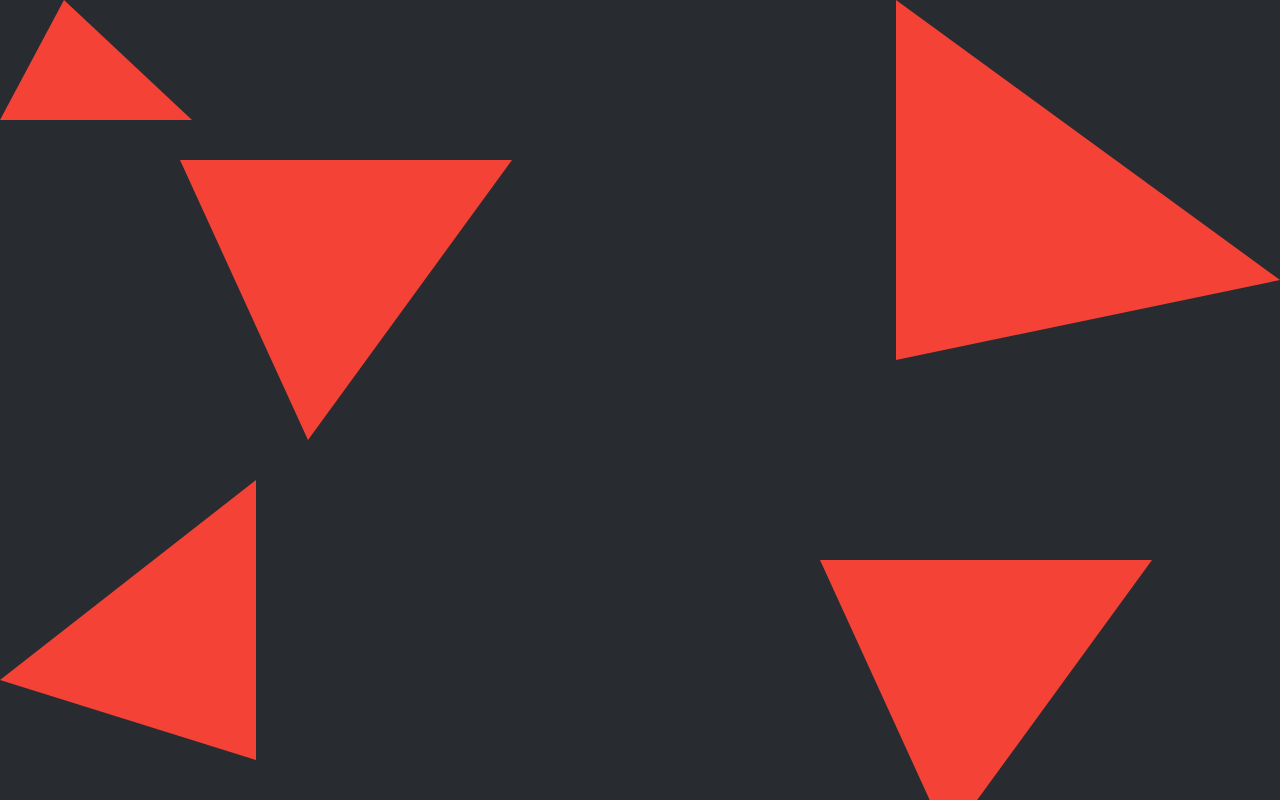
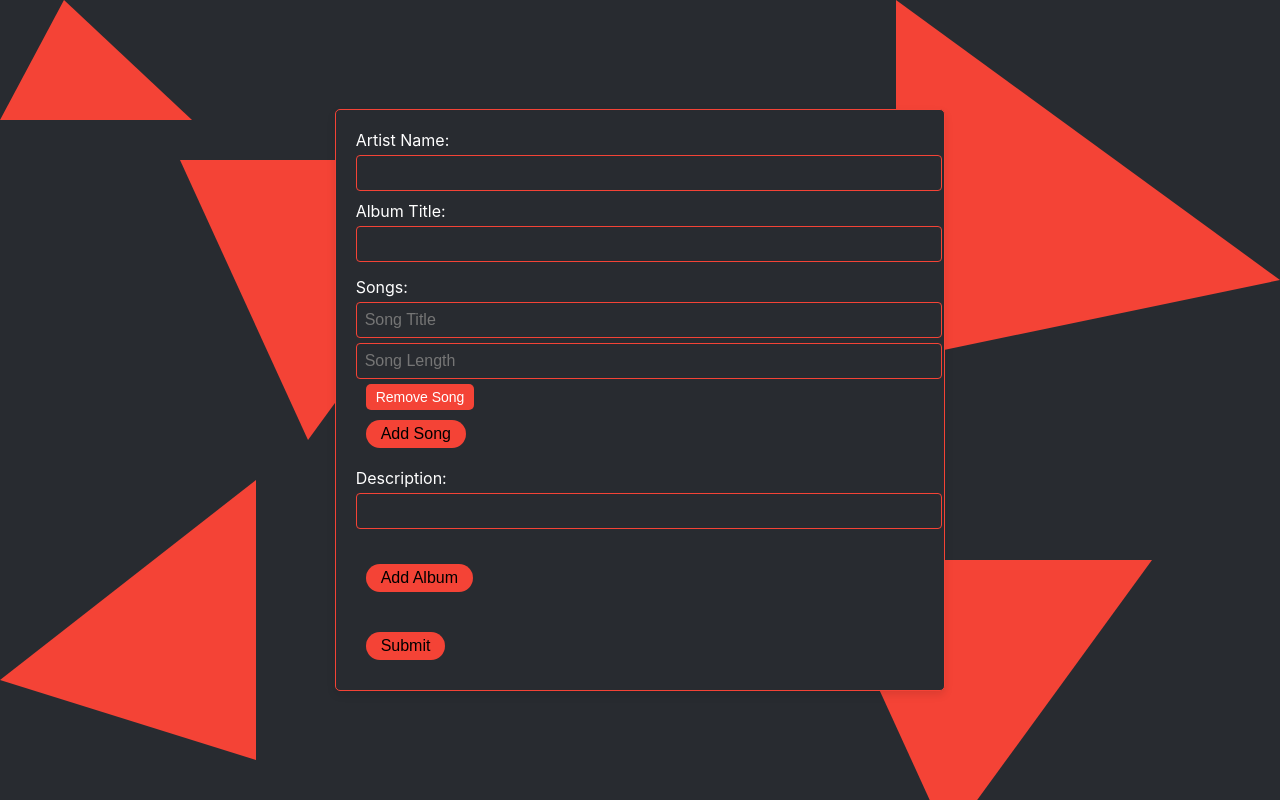
Before and after one commit to Mihnea2003/Music_Library, a React (Create React App) app in the folder music-library-frontend/: page /add-artist in a window 1280 px wide. Built offline with nearby package versions, Linux system fonts and the light colour scheme.

Commit message:
Designing the pages
Design for Add Artist
Confirmation for remove artist

```diff
--- a/music-library-frontend/src/Components/Artists_components.css
+++ b/music-library-frontend/src/Components/Artists_components.css
@@ -88,7 +88,20 @@
     border: none;
     cursor: pointer;
   }
-
+  .artist-actions button:hover {
+    color: #fff;
+    background-color: #b71c1c;
+  }
+  .add-button {
+    margin-left: 10px; /* Adjust spacing between action buttons */
+    padding: 5px 15px;
+    font-size: 16px;
+    color: #000;
+    background-color: #f44336;
+    border-radius: 20px;
+    border: none;
+    cursor: pointer;
+  }
   .action-buttons {
     display: flex;
     flex-direction: column;
--- a/music-library-frontend/src/Components/Artists_components.jsx
+++ b/music-library-frontend/src/Components/Artists_components.jsx
@@ -40,6 +40,8 @@ function Artists() {
   };
 
   const handleDeleteArtist = async (id) => {
+    const confirmDelete = window.confirm("Are you sure you want to proceed?");
+    if (confirmDelete) {
       try {
         await axios.delete(`http://localhost:3000/api/artists/${id}`);
         const updatedArtists = artists.filter(artist => artist.id !== id);
@@ -48,6 +50,7 @@ function Artists() {
         setShowActionButtons(false); // Hide action buttons after deleting
       } catch (error) {
         console.error('Error deleting artist:', error);
+      }
     }
   };
 
@@ -58,6 +61,7 @@ function Artists() {
   return (
     <div className="artists-section">
       <h2>Artists Section</h2>
+      <button className="add-button" onClick={handleAddArtist}>Add Artist</button>
       {artists.length > 0 && (
         <div>
           <div className="artist-header">
@@ -66,7 +70,6 @@ function Artists() {
               <button onClick={toggleActionButtons}>Actions</button>
               {showActionButtons && (
                 <div className="action-buttons">
-                  <button onClick={handleAddArtist}>Add Artist</button>
                   <button onClick={() => handleUpdateArtist(artists[currentPage].id)}>Update Artist</button>
                   <button onClick={() => handleDeleteArtist(artists[currentPage].id)}>Delete Artist</button>
                 </div>
--- /dev/null
+++ b/music-library-frontend/src/Pages/AddArtist.css
@@ -0,0 +1,104 @@
+/* Parent container */
+.add-artist-container {
+    display: flex;
+    justify-content: center;
+    align-items: center;
+    height: 100vh; /* Ensures full viewport height */
+  }
+
+  /* Add-artist-form styling */
+  .add-artist-form {
+    max-width: 900px;
+    padding: 20px;
+    background-color: #282B30;
+    border: 1px solid #f44336;
+    border-radius: 5px;
+    box-shadow: 0 4px 8px rgba(0, 0, 0, 0.1); /* Optional: add some shadow for better visual effect */
+  }
+
+  /* Input container styling */
+  .input-container {
+    margin-bottom: 10px;
+  }
+
+  /* Label styling */
+  .input-container label {
+    display: block;
+    margin-bottom: 5px;
+    color: #fff;
+  }
+
+  /* Input field styling */
+  .input-container input[type="text"] {
+    width: 100%;
+    padding: 8px;
+    font-size: 16px;
+    border: 1px solid #f44336; /* Border color */
+    border-radius: 4px;
+    background-color: #282B30; /* Same color as the box */
+    color: #fff; /* Text color */
+  }
+
+  .input-container input[type="text"]:focus {
+    outline: none;
+    border-color: #f44336;
+  }
+
+  /* Album container styling */
+  .album-container {
+    margin-bottom: 20px;
+  }
+
+  .album-container label {
+    display: block;
+    margin-bottom: 5px;
+    color: #fff;
+  }
+
+  .album-container input[type="text"] {
+    width: 100%;
+    padding: 8px;
+    font-size: 16px;
+    border: 1px solid #f44336; /* Border color */
+    border-radius: 4px;
+    background-color: #282B30; /* Same color as the box */
+    color: #fff; /* Text color */
+    margin-bottom: 5px;
+  }
+
+  .album-container input[type="text"]:focus {
+    outline: none;
+    border-color: #f44336;
+  }
+
+  /* Button styling */
+  .add-button {
+    margin: 10px;
+    padding: 10px 20px;
+    font-size: 16px;
+    color: #000;
+    background-color: #f44336;
+    border: none;
+    border-radius: 20px;
+    cursor: pointer;
+  }
+
+  .add-button:hover {
+    color: #fff;
+    background-color: #b71c1c;
+  }
+
+  .remove-button {
+    margin-left: 10px;
+    padding: 5px 10px;
+    font-size: 14px;
+    color: #fff;
+    background-color: #f44336;
+    border: none;
+    border-radius: 5px;
+    cursor: pointer;
+  }
+
+  .remove-button:hover {
+    background-color: #b71c1c;
+  }
--- a/music-library-frontend/src/Pages/AddArtist.jsx
+++ b/music-library-frontend/src/Pages/AddArtist.jsx
@@ -1,8 +1,187 @@
+import React, { useState } from 'react';
+import './AddArtist.css';
 import Background from '../Components/Background';
-import React from 'react';
-function AddArtist(){
-    return(
-        <Background/>
-    );
-}
+import { useNavigate } from 'react-router-dom';
+import axios from 'axios';
+
+const AddArtist = () => {
+  const [artistName, setArtistName] = useState('');
+  const [albums, setAlbums] = useState([{ albumTitle: '', songs: [{ title: '', length: '' }], description: '' }]);
+  const navigate = useNavigate();
+
+  const handleInputChange = (index, event) => {
+    const { name, value } = event.target;
+    const list = [...albums];
+    if (name.startsWith('songTitle')) {
+      const songIndex = parseInt(name.split('-')[1]);
+      list[index].songs[songIndex].title = value;
+    } else if (name.startsWith('songLength')) {
+      const songIndex = parseInt(name.split('-')[1]);
+      list[index].songs[songIndex].length = value;
+    } else {
+      list[index][name] = value;
+    }
+    setAlbums(list);
+  };
+
+  const handleAddAlbum = () => {
+    setAlbums([...albums, { albumTitle: '', songs: [{ title: '', length: '' }], description: '' }]);
+  };
+
+  const handleAddSong = (index) => {
+    const list = [...albums];
+    list[index].songs.push({ title: '', length: '' });
+    setAlbums(list);
+  };
+
+  const handleRemoveAlbum = (index) => {
+    const list = [...albums];
+    list.splice(index, 1);
+    setAlbums(list);
+  };
+
+  const handleRemoveSong = (albumIndex, songIndex) => {
+    const list = [...albums];
+    list[albumIndex].songs.splice(songIndex, 1);
+    setAlbums(list);
+  };
+
+  const handleSubmit = async (event) => {
+    event.preventDefault();
+
+    try {
+      const response = await axios.post('http://localhost:3000/api/artists', {
+        name: artistName,
+        albums: albums.map(album => ({
+          title: album.albumTitle,
+          songs: album.songs.map(song => ({
+            title: song.title,
+            length: song.length
+          })),
+          description: album.description
+        }))
+      });
+
+      console.log('Artist created:', response.data);
+      navigate('/');
+      setArtistName('');
+      setAlbums([{ albumTitle: '', songs: [{ title: '', length: '' }], description: '' }]);
+    } catch (error) {
+      console.error('Error creating artist:', error);
+      // Handle error state or display error message to user
+    }
+  };
+
+  return (
+    <div>
+      <Background></Background>
+      <div className="add-artist-container">
+        <div className="add-artist-form">
+          <form onSubmit={handleSubmit}>
+            <div className="input-container">
+              <label htmlFor="name">Artist Name:</label>
+              <input
+                type="text"
+                id="name"
+                name="name"
+                value={artistName}
+                onChange={(e) => setArtistName(e.target.value)}
+                required
+              />
+            </div>
+
+            <div id="albumsContainer">
+              {albums.map((album, albumIndex) => (
+                <div key={albumIndex} className="album-container">
+                  <div className="input-container">
+                    <label htmlFor={`albumTitle${albumIndex}`}>Album Title:</label>
+                    <input
+                      type="text"
+                      id={`albumTitle${albumIndex}`}
+                      name="albumTitle"
+                      value={album.albumTitle}
+                      onChange={(e) => handleInputChange(albumIndex, e)}
+                      required
+                    />
+                  </div>
+
+                  <div className="input-container">
+                    <label>Songs:</label>
+                    {album.songs.map((song, songIndex) => (
+                      <div key={songIndex} className="song-container">
+                        <input
+                          type="text"
+                          id={`songTitle-${albumIndex}-${songIndex}`}
+                          name={`songTitle-${songIndex}`}
+                          placeholder="Song Title"
+                          value={song.title}
+                          onChange={(e) => handleInputChange(albumIndex, e)}
+                          required
+                        />
+                        <input
+                          type="text"
+                          id={`songLength-${albumIndex}-${songIndex}`}
+                          name={`songLength-${songIndex}`}
+                          placeholder="Song Length"
+                          value={song.length}
+                          onChange={(e) => handleInputChange(albumIndex, e)}
+                          required
+                        />
+                        <button
+                          type="button"
+                          className="remove-button"
+                          onClick={() => handleRemoveSong(albumIndex, songIndex)}
+                        >
+                          Remove Song
+                        </button>
+                      </div>
+                    ))}
+                    <button
+                      type="button"
+                      className="add-button"
+                      onClick={() => handleAddSong(albumIndex)}
+                    >
+                      Add Song
+                    </button>
+                  </div>
+
+                  <div className="input-container">
+                    <label htmlFor={`description${albumIndex}`}>Description:</label>
+                    <input
+                      type="text"
+                      id={`description${albumIndex}`}
+                      name="description"
+                      value={album.description}
+                      onChange={(e) => handleInputChange(albumIndex, e)}
+                    />
+                  </div>
+
+                  {albumIndex !== 0 && (
+                    <button
+                      type="button"
+                      className="remove-button"
+                      onClick={() => handleRemoveAlbum(albumIndex)}
+                    >
+                      Remove Album
+                    </button>
+                  )}
+                </div>
+              ))}
+            </div>
+
+            <button type="button" className="add-button" onClick={handleAddAlbum}>
+              Add Album
+            </button>
+
+            <br /><br />
+            <button type="submit" className="add-button">
+              Submit
+            </button>
+          </form>
+        </div>
+      </div>
+    </div>
+  );
+};
+
 export default AddArtist;
```
Also changed, not shown: 2 other files (tests, documents, lock files or other folders). Lines whose indentation alone changed are shown as unchanged.
